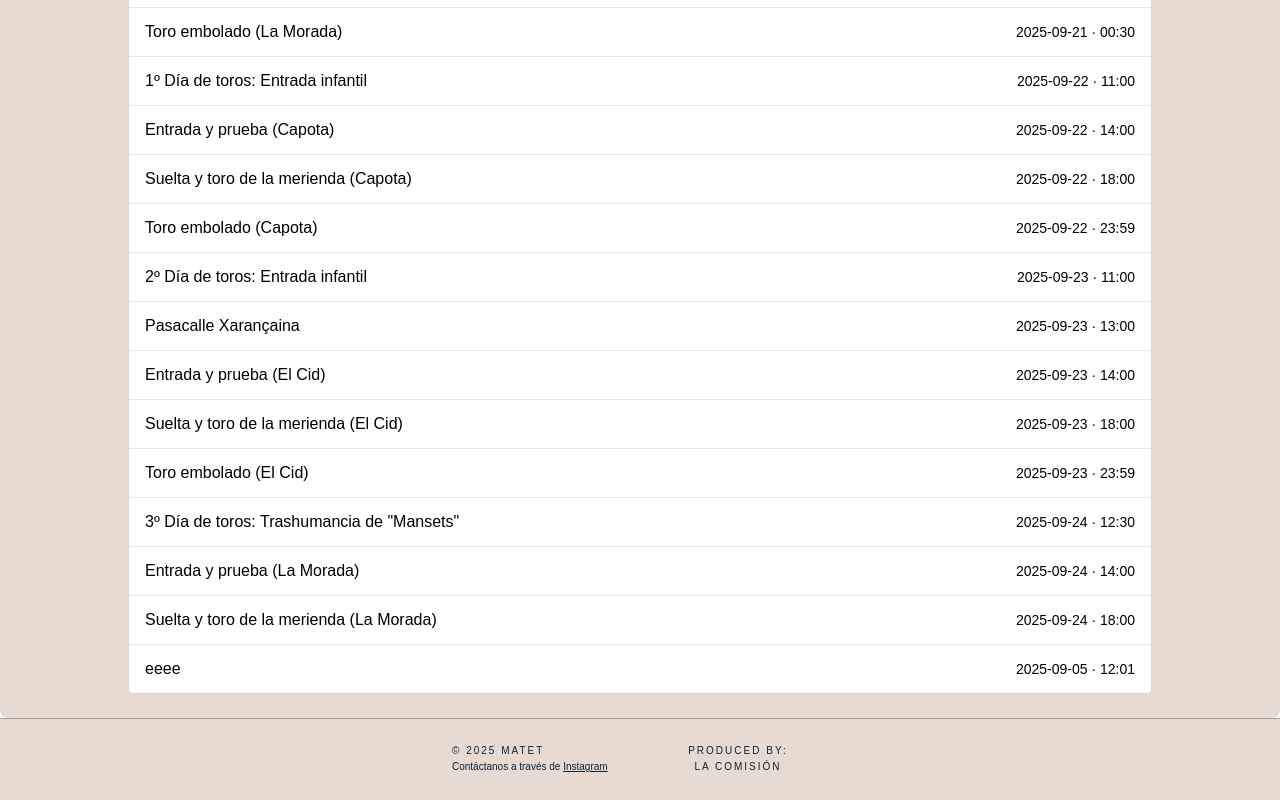
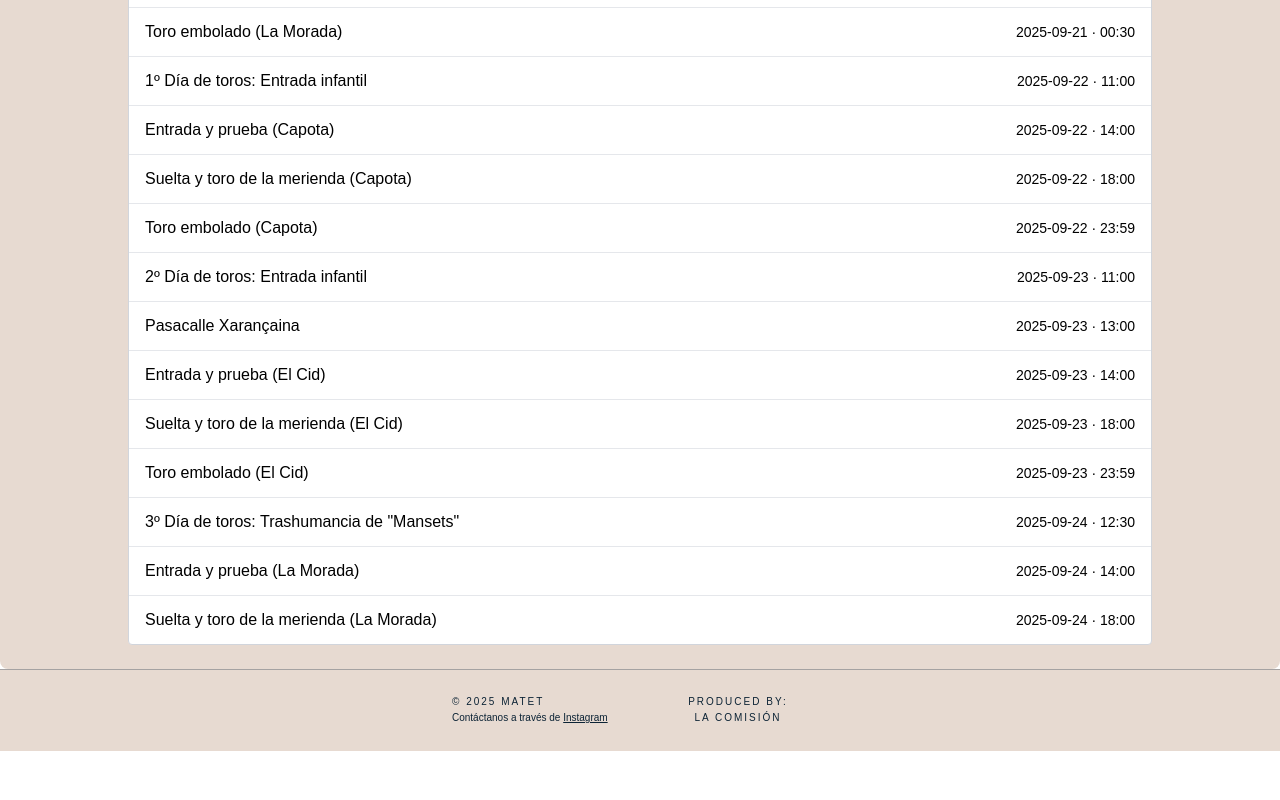
Before and after one commit to jgarcia311999/FiestasMatet, a Next.js app: page /layoutComision/horarios in a window 1280 px wide. Shown: the part 2494-3294 px from the top of the page. After the commit the page ends 3245 px from the top, so only its background shows below. Built offline with nearby package versions, Linux system fonts and the light colour scheme.

Commit message:
chore(events): delete "eeee" (2025-09-05 12:01)

```diff
--- a/src/data/fiestas.ts
+++ b/src/data/fiestas.ts
@@ -8,17 +8,15 @@ export type Fiesta = {
     location: string;
 };
 
-export const fiestas: Fiesta[] = [
+export const fiestas: Fiesta[
+    ] = [
     { title: "Día de los jubilados", img: "/bannerGenerico.png", description: "Jornada dedicada a nuestros mayores.", date: "2025-08-08", time: "12:00", location: "" },
     { title: "Merienda con Dúo Musical Gonsy", img: "/bannerDisco.png", description: "Merienda de confraternidad amenizada por Gonsy.", date: "2025-08-08", time: "20:30", location: "" },
-
     { title: "Concurso de adornos de balcones", img: "/bannerGenerico.png", description: "Inicio del 5º concurso (hasta el 17 a las 12:00).", date: "2025-08-09", time: "09:00", location: "" },
     { title: "Torneo de fútbol sala", img: "/bannerGenerico.png", description: "Eliminatorias del torneo.", date: "2025-08-09", time: "18:00", location: "" },
     { title: "Disco móvil con animación", img: "/bannerDisco.png", description: "Música y animación para todos.", date: "2025-08-09", time: "23:59", location: "" },
-
     { title: "Torneo de fútbol sala", img: "/bannerGenerico.png", description: "Nueva jornada del torneo.", date: "2025-08-10", time: "18:00", location: "" },
     { title: "Disco móvil", img: "/bannerDisco.png", description: "Sesión nocturna.", date: "2025-08-10", time: "23:59", location: "" },
-
     { title: "Tardeo en la plaza", img: "/bannerGenerico.png", description: "Música ambiente y tapas.", date: "2025-08-30", time: "19:00", location: "" },
     { title: "Verbena popular", img: "/bannerDisco.png", description: "Música hasta la madrugada.", date: "2025-08-30", time: "23:00", location: "" },
     { title: "Cine al aire libre", img: "/bannerNinyos.png", description: "Proyección familiar bajo las estrellas.", date: "2025-09-01", time: "22:00", location: "" },
@@ -35,55 +33,43 @@ export const fiestas: Fiesta[] = [
     { title: "Noche de karaoke", img: "/bannerDisco.png", description: "Diversión cantando en grupo.", date: "2025-09-09", time: "23:30", location: "" },
     { title: "Mercadillo de artesanía", img: "/bannerGenerico.png", description: "Puestos locales y productos de proximidad.", date: "2025-09-10", time: "11:00", location: "" },
     { title: "Exhibición de danza", img: "/bannerGenerico.png", description: "Actuación de danza folclórica.", date: "2025-09-10", time: "19:00", location: "" },
-
     // --- SEPTIEMBRE (resto de eventos pasan a septiembre) ---
     { title: "Parque infantil", img: "/bannerNinyos.png", description: "Atracciones infantiles para los peques.", date: "2025-09-11", time: "18:00", location: "" },
     { title: "Cine Búfalo Kids", img: "/bannerNinyos.png", description: "Sesión de cine para público infantil.", date: "2025-09-11", time: "23:30", location: "" },
-
     { title: "Teatro: Las aventuras de Elsa y Pato", img: "/bannerGenerico.png", description: "Espectáculo teatral familiar.", date: "2025-09-12", time: "23:00", location: "" },
-
     { title: "Concurso de paellas", img: "/bannerGenerico.png", description: "Tradicional concurso popular.", date: "2025-09-13", time: "21:00", location: "" },
     { title: "Noche de Playbacks", img: "/bannerDisco.png", description: "Actuaciones y diversión.", date: "2025-09-13", time: "23:59", location: "" },
-
     { title: "Volteo de campanas y cohetes", img: "/bannerGenerico.png", description: "Inicio oficial de fiestas.", date: "2025-09-14", time: "13:30", location: "" },
     { title: "Cabalgata de disfraces", img: "/bannerGenerico.png", description: "Desfile y reparto de fartons con horchata.", date: "2025-09-14", time: "19:00", location: "" },
     { title: "Orquesta LEGADO", img: "/bannerDisco.png", description: "Baile y música en directo.", date: "2025-09-14", time: "23:59", location: "" },
-
     { title: "Pasacalles (Asunción)", img: "/bannerGenerico.png", description: "Celebración de Ntra. Sra. de la Asunción.", date: "2025-09-15", time: "11:30", location: "" },
     { title: "Eucaristía solemne (Asunción)", img: "/bannerGenerico.png", description: "Misa mayor en honor a la Virgen.", date: "2025-09-15", time: "12:00", location: "" },
     { title: "Procesión (Asunción)", img: "/bannerGenerico.png", description: "Procesión por las calles del pueblo.", date: "2025-09-15", time: "21:00", location: "" },
     { title: "Orquesta CONTRABANDA", img: "/bannerDisco.png", description: "Verbena nocturna.", date: "2025-09-15", time: "23:59", location: "" },
-
     { title: "Volteo y cohetes (Virgen del Rosario)", img: "/bannerGenerico.png", description: "Inicio de las fiestas de la Virgen del Rosario.", date: "2025-09-16", time: "13:30", location: "" },
     { title: "Ofrenda de flores", img: "/bannerGenerico.png", description: "Ofrenda a la Virgen.", date: "2025-09-16", time: "20:00", location: "" },
     { title: "Rock en Matet", img: "/bannerDisco.png", description: "MENUDA G-TA + EL SALMÓN (tributo) + Disco móvil.", date: "2025-09-16", time: "23:59", location: "" },
-
     { title: "Pasacalles y recogida de Clavarias", img: "/bannerGenerico.png", description: "Fiesta en honor a Ntra. Sra. del Rosario.", date: "2025-09-17", time: "11:30", location: "" },
     { title: "Eucaristía solemne (Rosario)", img: "/bannerGenerico.png", description: "Misa mayor.", date: "2025-09-17", time: "12:00", location: "" },
     { title: "Procesión (Rosario)", img: "/bannerGenerico.png", description: "Procesión y traca final.", date: "2025-09-17", time: "21:00", location: "" },
     { title: "Orquesta VENUS", img: "/bannerDisco.png", description: "Verbena nocturna.", date: "2025-09-17", time: "23:59", location: "" },
-
     { title: "Día de Almas: Eucaristía en la Ermita", img: "/bannerGenerico.png", description: "Misa en Santa Bárbara.", date: "2025-09-18", time: "10:30", location: "" },
     { title: "Montaje de barreras", img: "/bannerToros.png", description: "Preparativos para los toros.", date: "2025-09-18", time: "09:00", location: "" },
-
     { title: "Montaje de barreras", img: "/bannerToros.png", description: "Trabajos durante todo el día.", date: "2025-09-19", time: "09:00", location: "" },
     { title: "Montaje de barreras", img: "/bannerToros.png", description: "Trabajos durante todo el día.", date: "2025-09-20", time: "09:00", location: "" },
     { title: "Montaje de barreras", img: "/bannerToros.png", description: "Trabajos durante todo el día.", date: "2025-09-21", time: "09:00", location: "" },
     { title: "Toro embolado (La Morada)", img: "/bannerToros.png", description: "Espectáculo nocturno.", date: "2025-09-21", time: "00:30", location: "" },
-
     { title: "1º Día de toros: Entrada infantil", img: "/bannerToros.png", description: "Actividades infantiles.", date: "2025-09-22", time: "11:00", location: "" },
     { title: "Entrada y prueba (Capota)", img: "/bannerToros.png", description: "Entrada de toros y prueba de ganado.", date: "2025-09-22", time: "14:00", location: "" },
     { title: "Suelta y toro de la merienda (Capota)", img: "/bannerToros.png", description: "Tarde de vaquillas.", date: "2025-09-22", time: "18:00", location: "" },
     { title: "Toro embolado (Capota)", img: "/bannerToros.png", description: "Espectáculo nocturno.", date: "2025-09-22", time: "23:59", location: "" },
-
     { title: "2º Día de toros: Entrada infantil", img: "/bannerToros.png", description: "Actividades infantiles.", date: "2025-09-23", time: "11:00", location: "" },
     { title: "Pasacalle Xarançaina", img: "/bannerGenerico.png", description: "Agrupación Musical Xaranga Xarançaina.", date: "2025-09-23", time: "13:00", location: "" },
     { title: "Entrada y prueba (El Cid)", img: "/bannerToros.png", description: "Entrada de toros y prueba de ganado.", date: "2025-09-23", time: "14:00", location: "" },
     { title: "Suelta y toro de la merienda (El Cid)", img: "/bannerToros.png", description: "Tarde de vaquillas.", date: "2025-09-23", time: "18:00", location: "" },
     { title: "Toro embolado (El Cid)", img: "/bannerToros.png", description: "Espectáculo nocturno.", date: "2025-09-23", time: "23:59", location: "" },
-
     { title: "3º Día de toros: Trashumancia de \"Mansets\"", img: "/bannerToros.png", description: "Recorrido de reses por las calles.", date: "2025-09-24", time: "12:30", location: "" },
     { title: "Entrada y prueba (La Morada)", img: "/bannerToros.png", description: "Entrada de toros y prueba de ganado.", date: "2025-09-24", time: "14:00", location: "" },
     { title: "Suelta y toro de la merienda (La Morada)", img: "/bannerToros.png", description: "Cierre taurino de tarde.", date: "2025-09-24", time: "18:00", location: "" },
-  { title: "eeee", img: "", description: "rrr", date: "2025-09-05", time: "12:01", location: "eee" },
+    // { title: "eeee", img: "", description: "rrr", date: "2025-09-05", time: "12:01", location: "eee" }
 ];
```
